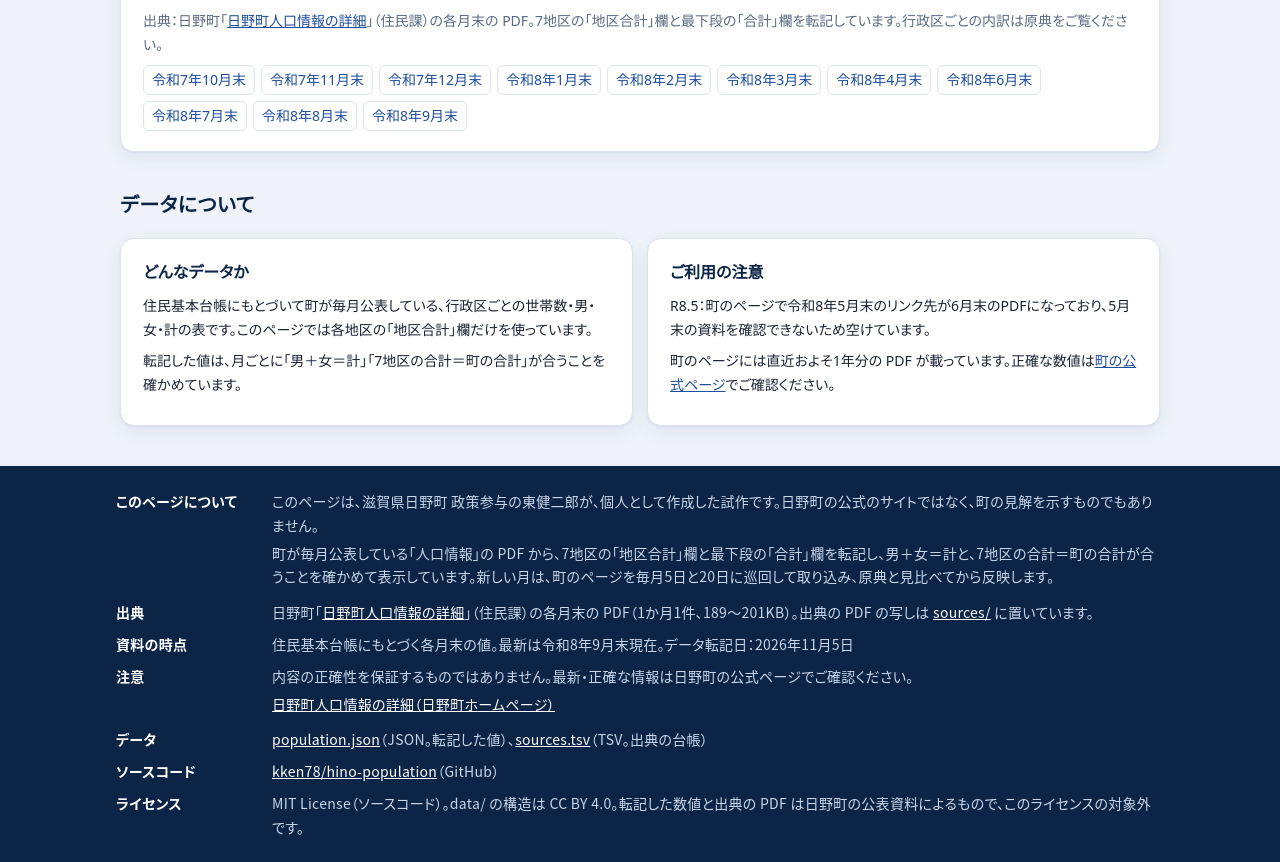
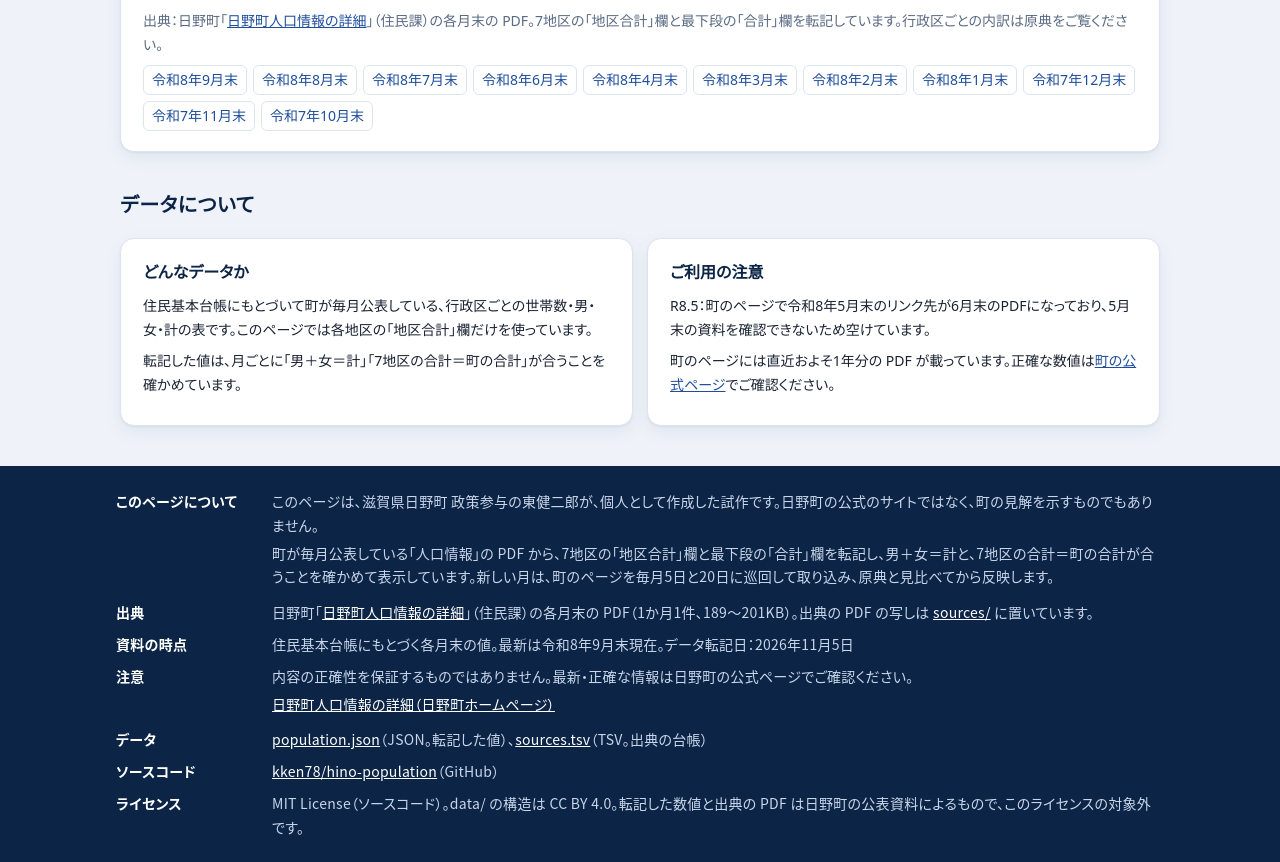
Before and after one commit to kken78/hino-population, a plain HTML site: page index.html in a window 1280 px wide. Shown: the part 1825-2687 px from the top of the page. Drawn offline with Linux system fonts and the light colour scheme.

Commit message:
出典の PDF の一覧を新しい月から並べる（DESIGN.md ADR-5）

```diff
--- a/index.html
+++ b/index.html
@@ -352,7 +352,7 @@ const row = (name, o, total) => {
 document.querySelector('#tbl tbody').innerHTML = POP.districts.map(d => row(d.name, d)).join('') + row('町全体', POP.total, true);
 
 /* sources */
-document.getElementById('srcList').innerHTML = avail.map(i => {
+document.getElementById('srcList').innerHTML = avail.slice().reverse().map(i => {  // 新しい月から並べる（hino-portal DESIGN.md 6.5。DESIGN.md ADR-5）
   const [y, m] = ym(i);
   return '<a href="https://www.town.shiga-hino.lg.jp/cmsfiles/contents/0000002/2185/R' + (y - 2018) + '.' + m + '.pdf" target="_blank" rel="noopener">' + jp(i) + '</a>';
 }).join('');
```
